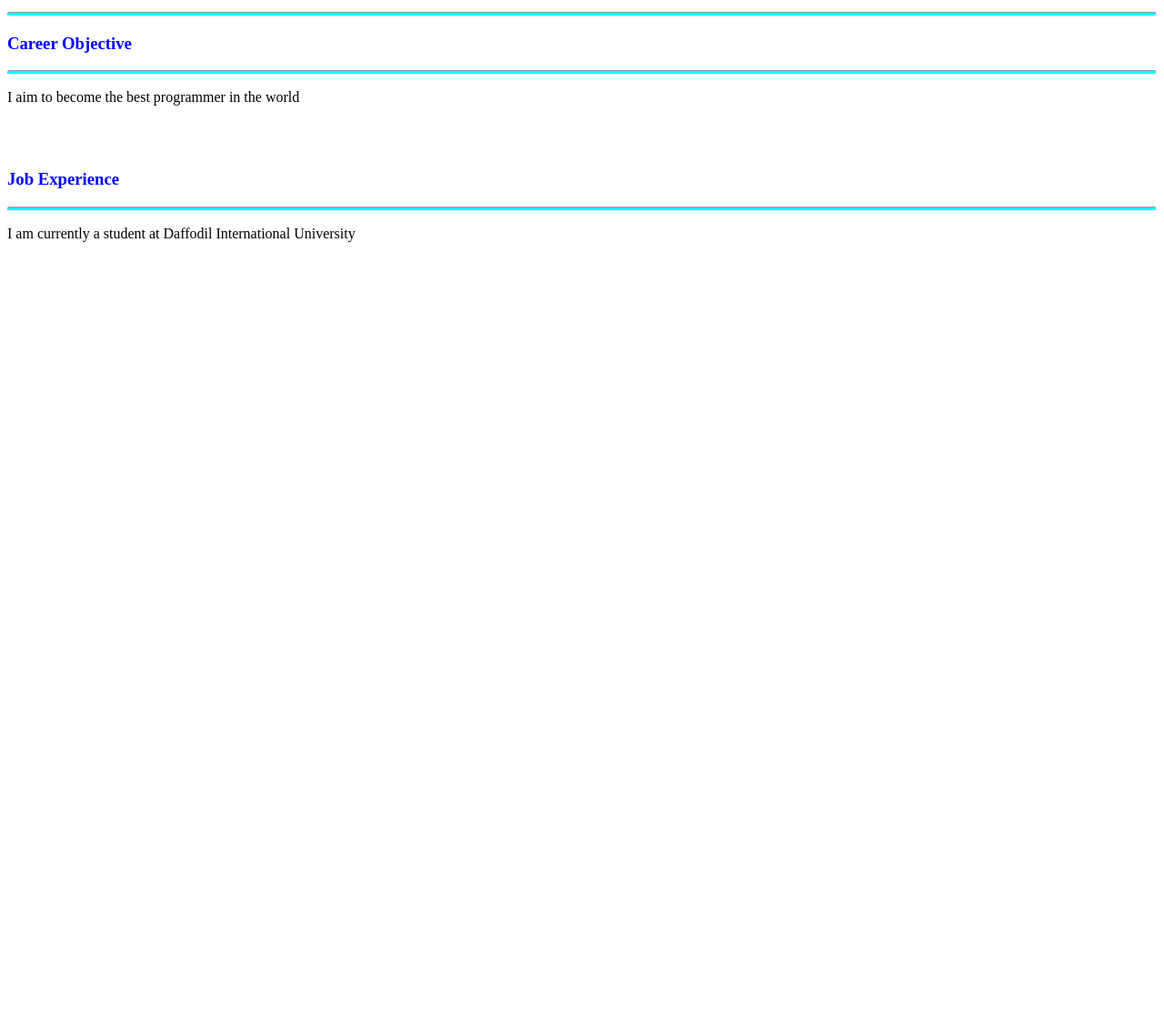
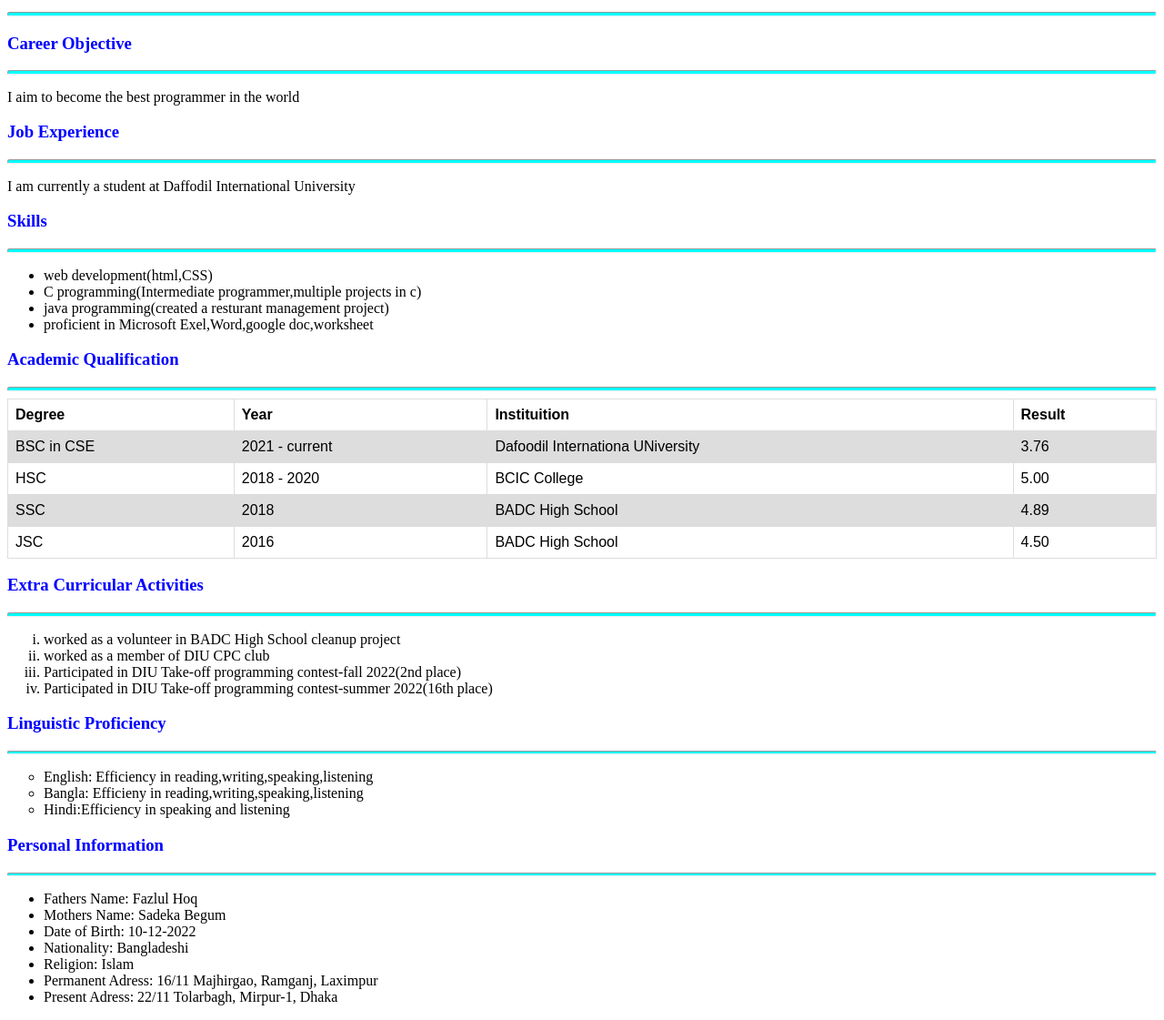
Before and after one commit to rayhan-rafin/project, a plain HTML site: page CV_Rayhan/index.html in a window 1280 px wide. Shown: the part 543-1664 px from the top of the page at 91% size. Before the commit the page ends 825 px from the top, so only its background shows below. Drawn offline with Linux system fonts and the light colour scheme.

Commit message:
added table and data

```diff
--- a/CV_Rayhan/index.html
+++ b/CV_Rayhan/index.html
@@ -23,11 +23,84 @@
     <div style="text-align:left">
         <h3 class="head">Career Objective</h3>
         <hr class="line">
-        <p>I aim to become the best programmer in the world</p><br><br>
+        <p>I aim to become the best programmer in the world</p>
 
         <h3 class="head">Job Experience</h3>
         <hr class="line">
         <p>I am currently a student at Daffodil International University</p>
+
+        <h3 class="head">Skills</h3>
+        <hr class="line">
+        <ul>
+            <li>web development(html,CSS)</li>
+            <li>C programming(Intermediate programmer,multiple projects in c) </li>
+            <li>java programming(created a resturant management project)</li>
+            <li>proficient in Microsoft Exel,Word,google doc,worksheet</li>
+        </ul>
+
+        <h3 class="head">Academic Qualification</h3>
+        <hr class="line">
+        <table>
+            <tr>
+              <th>Degree</th>
+              <th>Year</th>
+              <th>Instituition</th>
+              <th>Result</th>
+            </tr>
+            <tr>
+              <td>BSC in CSE</td>
+              <td>2021 - current</td>
+              <td>Dafoodil Internationa UNiversity</td>
+              <td>3.76</td>
+            </tr>
+            <tr>
+              <td>HSC</td>
+              <td>2018 - 2020</td>
+              <td>BCIC College</td>
+              <td>5.00</td>
+            </tr>
+            <tr>
+              <td>SSC</td>
+              <td>2018</td>
+              <td>BADC High School</td>
+              <td>4.89</td>
+            </tr>
+            <tr>
+              <td>JSC</td>
+              <td>2016</td>
+              <td>BADC High School</td>
+              <td>4.50</td>
+            </tr>
+          </table>
+
+        <h3 class="head">Extra Curricular Activities</h3>
+        <hr class="line">
+        <ol type="i">
+            <li> worked as a volunteer in BADC High School cleanup project</li>
+            <li> worked as a member of DIU CPC club</li>
+            <li> Participated in DIU Take-off programming contest-fall 2022(2nd place)</li>
+            <li> Participated in DIU Take-off programming contest-summer 2022(16th place)</li>
+        </ol>
+
+        <h3 class="head">Linguistic Proficiency</h3>
+        <hr class="line">
+        <ul style="list-style-type: circle;">
+            <li>English: Efficiency in reading,writing,speaking,listening</li>
+            <li>Bangla:  Efficieny in reading,writing,speaking,listening </li>
+            <li>Hindi:Efficiency in speaking and listening </li>
+        </ul>
+
+        <h3 class="head">Personal Information</h3>
+        <hr class="line">
+        <ul>
+            <li>Fathers Name: Fazlul Hoq </li>
+            <li>Mothers Name: Sadeka Begum</li>
+            <li>Date of Birth: 10-12-2022 </li>
+            <li>Nationality: Bangladeshi </li>
+            <li>Religion: Islam</li>
+            <li>Permanent Adress: 16/11 Majhirgao, Ramganj, Laximpur</li>
+            <li>Present Adress: 22/11 Tolarbagh, Mirpur-1, Dhaka</li>
+        </ul>
     </div>
 </body>
 </html>
--- a/CV_Rayhan/main.css
+++ b/CV_Rayhan/main.css
@@ -6,3 +6,18 @@
 .head{
     color: blue;
 }
+table {
+    font-family: arial, sans-serif;
+    border-collapse: collapse;
+    width: 100%;
+  }
+
+  td, th {
+    border: 1px solid #dddddd;
+    text-align: left;
+    padding: 8px;
+  }
+
+  tr:nth-child(even) {
+    background-color: #dddddd;
+  }
```
